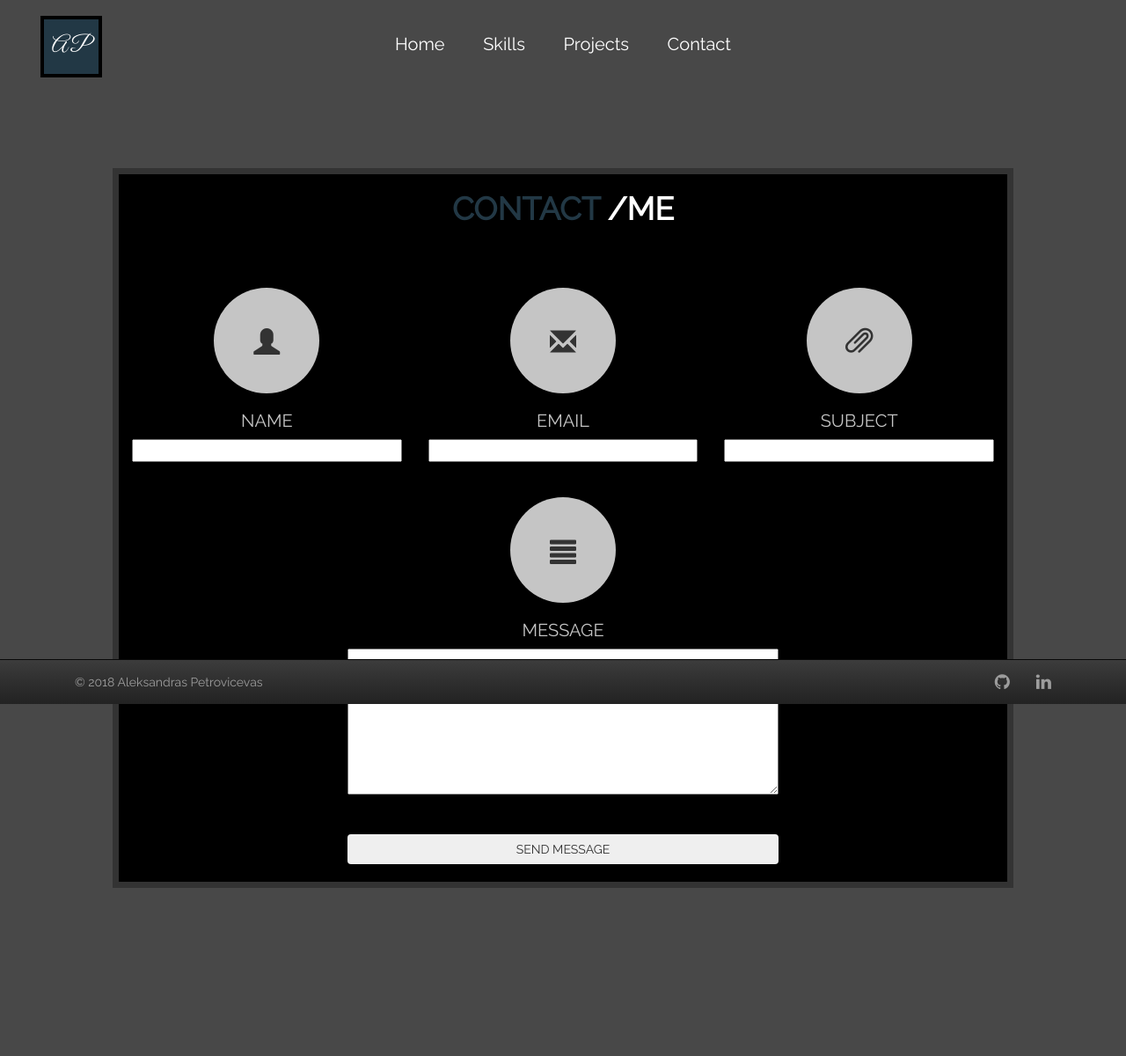
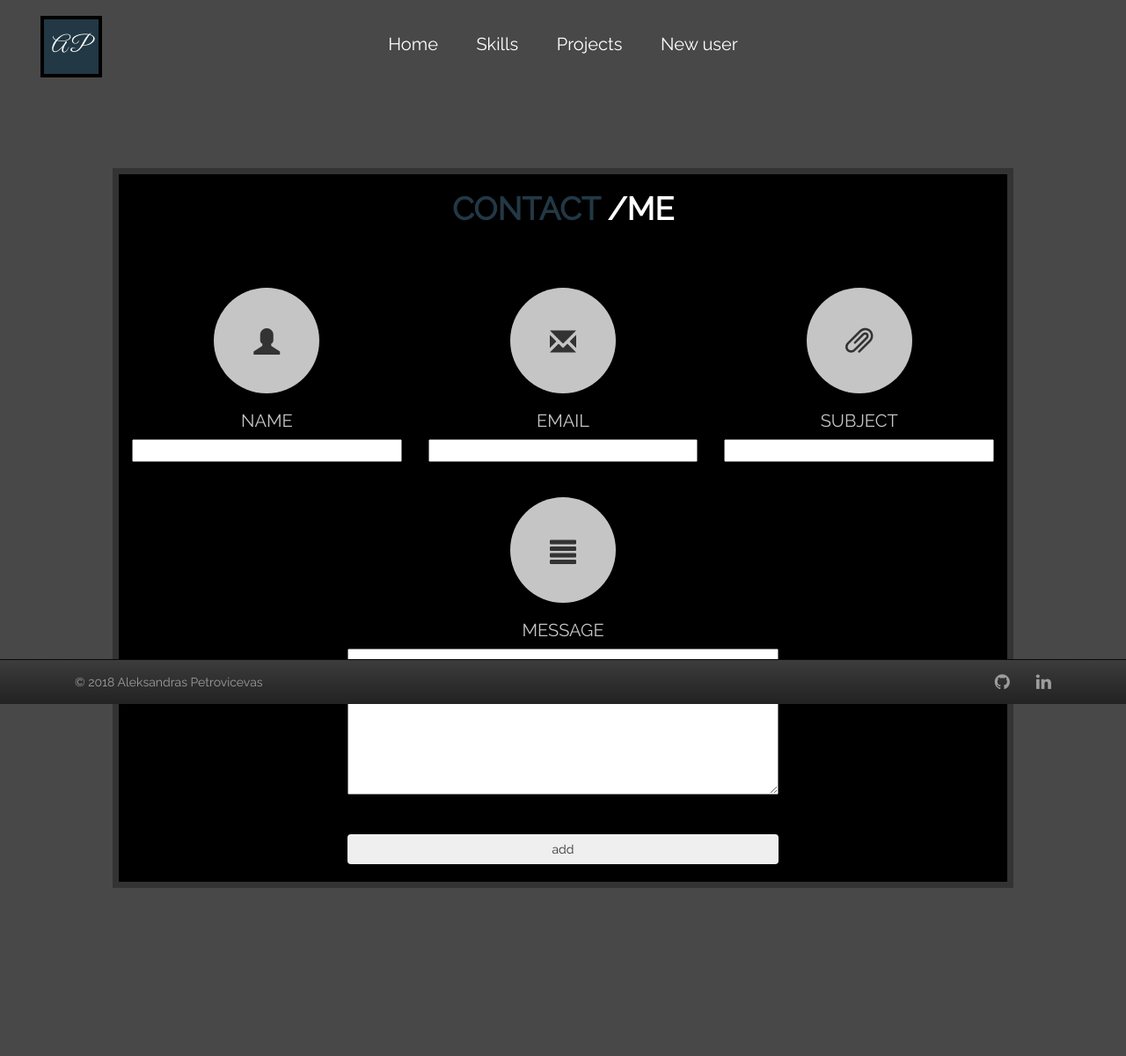
Before and after one commit to aleksandras123/portfolio-with-user-crud, a PHP site: page /gmail.php in a window 1280 px wide. Shown: the whole page at 88% size. Run offline with PHP 8.4, Linux system fonts and the light colour scheme.

Commit message:
Add files via upload

```diff
--- a/portfolio/contact-index.php
+++ b/portfolio/contact-index.php
@@ -45,7 +45,7 @@ crossorigin="anonymous"></script>
                               <li><a href="index.php">Home</a></li>
                               <li><a href="skills.php">Skills</a></li>
                               <li><a href="projects.php">Projects</a></li>
-                              <li><a href="contact-index.php">Contact</a></li>
+                              <li><a href="contact-index.php">New user</a></li>
                         </ul>
                   </div>
             </nav>
@@ -110,7 +110,7 @@ crossorigin="anonymous"></script>
                         </div>
                         <div class="col-xs-12 col-sm-12">
                             <div class="contact-item">
-                                <button type="submit" class="btn btn-secondary" style="width:50%;" name="submit">SEND MESSAGE</button>
+                                <button type="submit" class="btn btn-secondary" style="width:50%;" name="submit">add</button>
                             </div>
                         </div>
                         </div>
--- a/portfolio/index.php
+++ b/portfolio/index.php
@@ -46,7 +46,7 @@ crossorigin="anonymous"></script>
                                       <li><a href="index.php">Home</a></li>
                                       <li><a href="skills.php">Skills</a></li>
                                       <li><a href="projects.php">Projects</a></li>
-                                      <li><a href="contact-index.php">Contact</a></li>
+                                      <li><a href="contact-index.php">New User</a></li>
                                 </ul>
                           </div>
                     </nav>
--- a/portfolio/projects.php
+++ b/portfolio/projects.php
@@ -48,7 +48,7 @@ crossorigin="anonymous"></script>
                               <li><a href="index.php">Home</a></li>
                               <li><a href="skills.php">Skills</a></li>
                               <li><a href="projects.php">Projects</a></li>
-                              <li><a href="contact-index.php">Contact</a></li>
+                              <li><a href="contact-index.php">New user</a></li>
                         </ul>
                   </div>
             </nav>
--- a/portfolio/skills.php
+++ b/portfolio/skills.php
@@ -47,7 +47,7 @@
                               <li><a href="index.php">Home</a></li>
                               <li><a href="skills.php">Skills</a></li>
                               <li><a href="projects.php">Projects</a></li>
-                              <li><a href="contact-index.php">Contact</a></li>
+                              <li><a href="contact-index.php">New user</a></li>
                         </ul>
                   </div>
             </nav>
```
